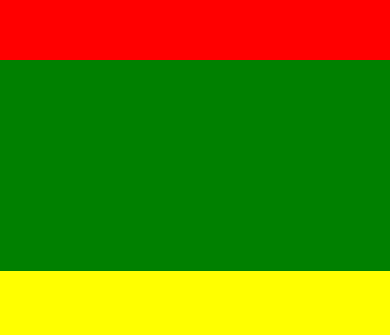
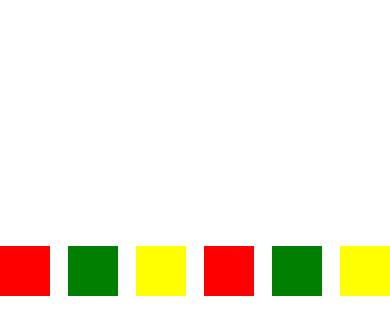
Before and after one commit to EderCosta21/curso_react_native, a React Native app: screen / in a window 390 px wide. Shown: the part 151-486 px from the top of the page. Built offline with nearby package versions, Linux system fonts and the light colour scheme.

Commit message:
flex box

```diff
--- a/App.tsx
+++ b/App.tsx
@@ -3,10 +3,21 @@ import {View, Text, Image, StyleSheet, Button, Alert} from 'react-native';
 
 class App extends React.Component<any, any> {
   render() {
-    return <View style={{flex:1, backgroundColor:'grey'}}>
-      <View style={{flex :1, backgroundColor:'red'}}></View>
-      <View style={{flex :1, backgroundColor:'green'}}></View>
-      <View style={{flex :2, backgroundColor:'yellow'}}></View>
+    return <View style={{
+      flex:1 ,
+      flexDirection:'row',
+      alignItems:'center',
+     justifyContent:'space-between'
+     }}>
+    {
+    /* <View style={{flex:1 ,flexDirection:'row', justifyContent:'space-between'}}> */}
+      <View style={{width:50, height:50, backgroundColor:'red'}}></View>
+      <View style={{width:50,  height:50,backgroundColor:'green'}}></View>
+      <View style={{width:50,  height:50,backgroundColor:'yellow'}}></View>
+      <View style={{width:50, height:50, backgroundColor:'red'}}></View>
+      <View style={{width:50,  height:50,backgroundColor:'green'}}></View>
+      <View style={{width:50,  height:50,backgroundColor:'yellow'}}></View>
+
     </View>;
   }
 }
```
